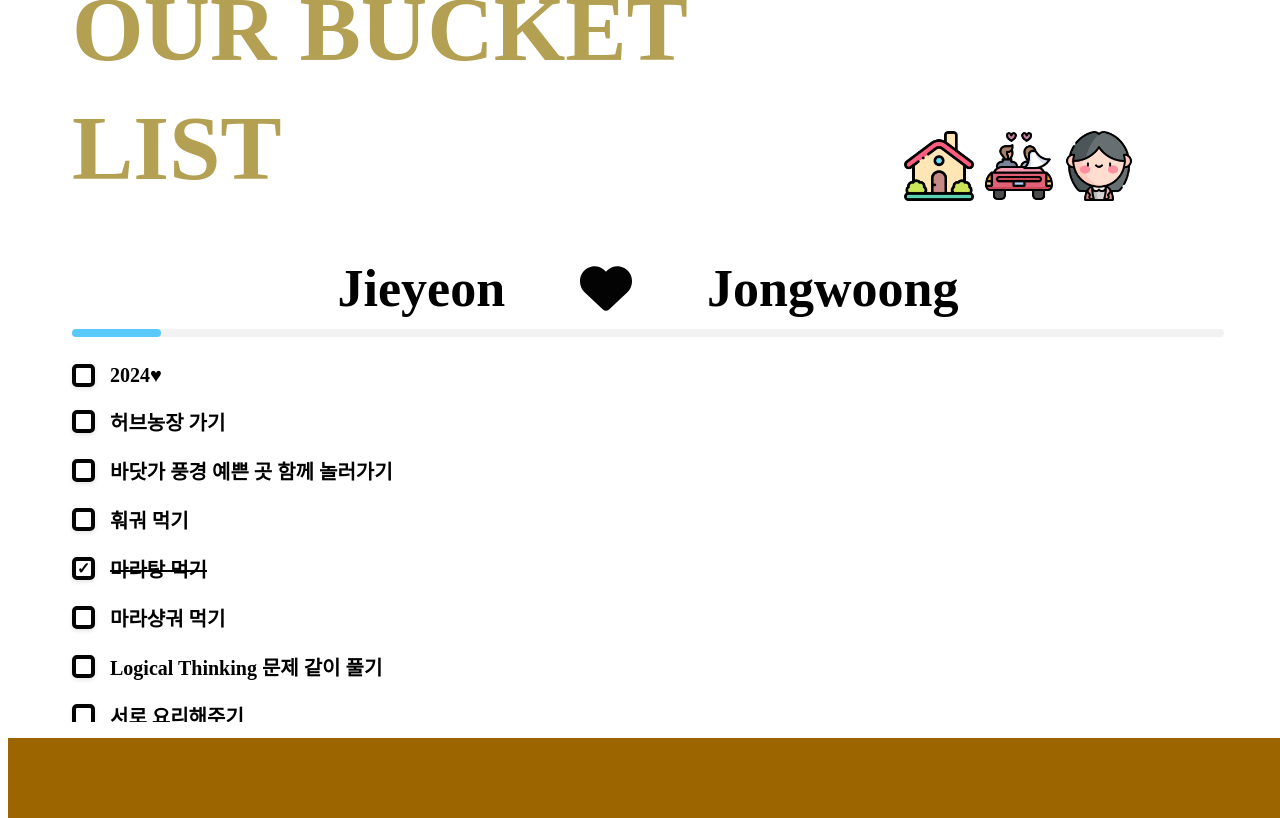
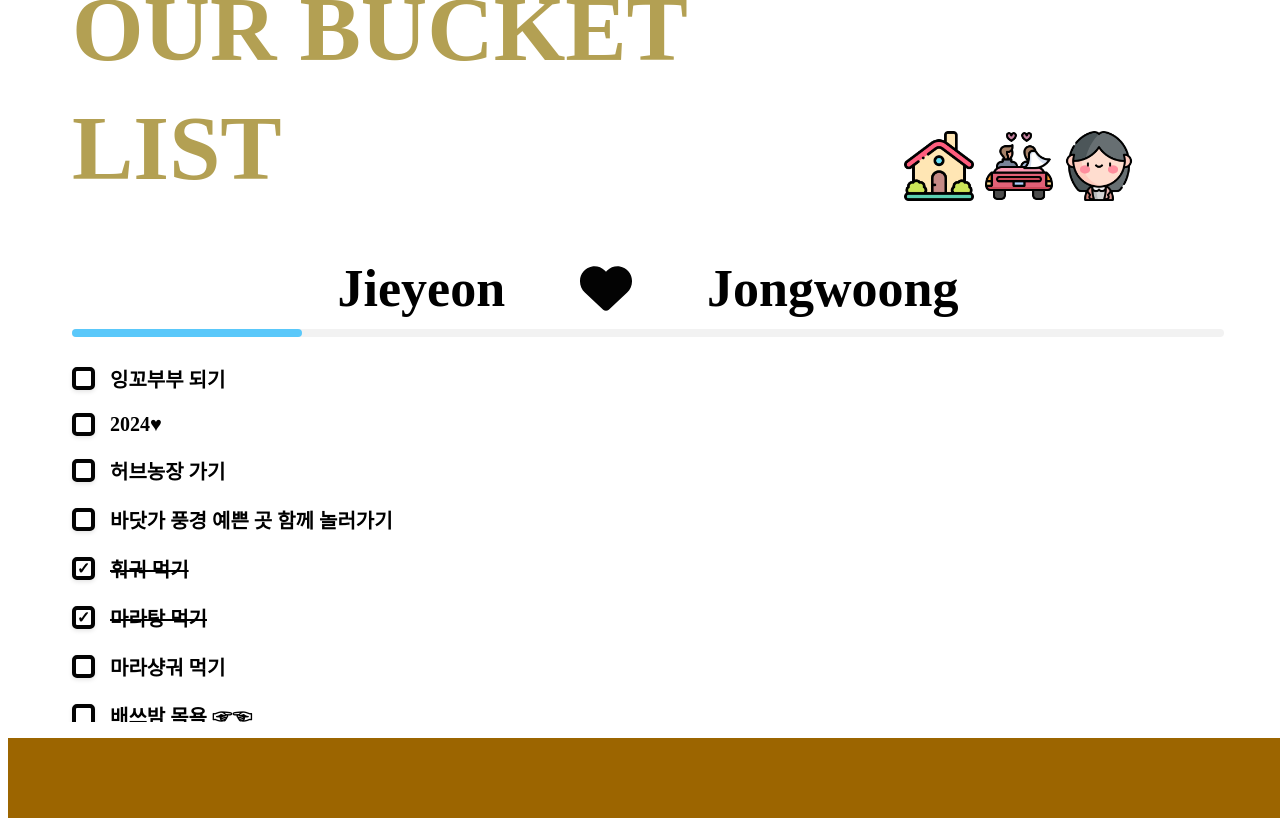
Before and after one commit to Jongwoong97/bucket-list, a React (Create React App) app: page /#/shared in a window 1280 px wide. Built offline with nearby package versions, Linux system fonts and the light colour scheme; a web font is replaced by a local one.

Commit message:
2024.02.18 Shared, Personal(JY) 추가

```diff
--- a/src/Personal.tsx
+++ b/src/Personal.tsx
@@ -186,7 +186,10 @@ const Ground = styled.div`
 `;
 
 const PersonalBucket = () => {
-  const bucketList1 = [["2024♥", false]];
+  const bucketList1 = [
+    ["신나게 살자! 건강하게 살자!!!!!!!", false],
+    ["2024♥", false],
+  ];
 
   const pushIsChecked = (bucketList: Array<Array<string | boolean>>) => {
     const newArray = [];
--- a/src/Shared.tsx
+++ b/src/Shared.tsx
@@ -187,15 +187,17 @@ const SharedBucket = () => {
   //   ["결혼", false],
   // ];
   const bucketList = [
+    ["잉꼬부부 되기", false],
     ["2024♥", false],
     ["허브농장 가기", false],
     ["바닷가 풍경 예쁜 곳 함께 놀러가기", false],
-    ["훠궈 먹기", false],
+    ["훠궈 먹기", true],
     ["마라탕 먹기", true],
     ["마라샹궈 먹기", false],
+    ["배쓰밤 목욕 ☞☜", false],
 
     ["Logical Thinking 문제 같이 풀기", false],
-    ["서로 요리해주기", false],
+    ["서로 요리해주기", true],
     ["같이 열심히 운동해서 멋진 남녀 되기 (지연: 난 멋진 누나가 될래)", false],
     ["음식 세계일주 하기", false],
     ["독일 음식 먹기 - 후보지: 악소", false],
```
